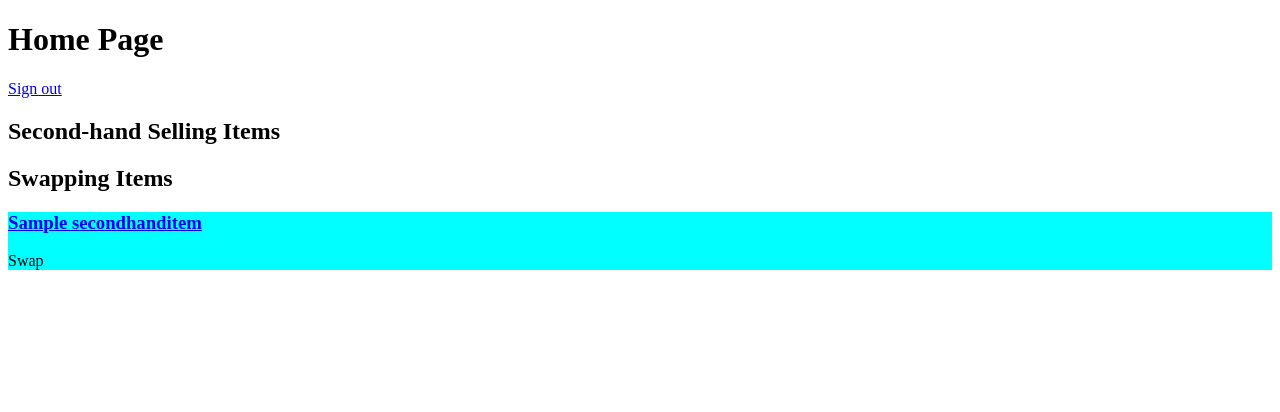
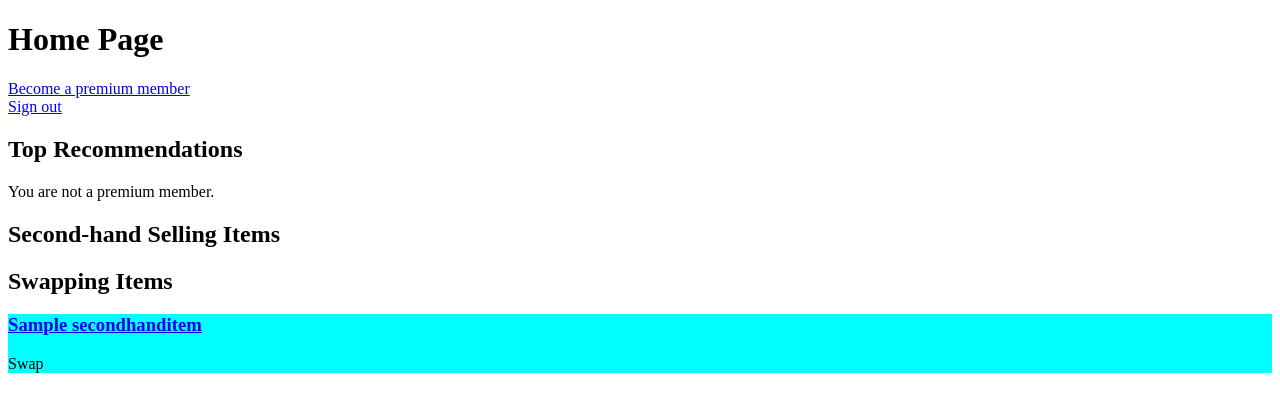
Before and after one commit to Zyd8/kamayan, a Django app: page /home in a window 1280 px wide. Shown: the top 412 px of the page. Run offline with Django 4.2, Linux system fonts and the light colour scheme; a user stored in the database is signed in; tables that the repository leaves empty hold one stand-in row (values such as "Sample post").

Commit message:
do premium user account and home sorting algorithms

```diff
--- a/main/core/views.py
+++ b/main/core/views.py
@@ -3,6 +3,8 @@ from django.contrib.auth import authenticate, login, logout
 from django.contrib.auth.models import User
 from django.shortcuts import render, redirect
 from shopitem.models import SecondHandItem
+from django.contrib.auth.models import Group
+
 
 def index(request):
     context = {
@@ -11,11 +13,22 @@ def index(request):
     return render(request, "index.html", context)
 
 def home(request):
-
+    # Get all second-hand items
     second_hand_items = SecondHandItem.objects.all()
 
+    # Check if the user is a premium member
+    is_premium_member = request.user.groups.filter(name='Premium Users').exists()
+
+    # Filter items based on premium membership
+    if is_premium_member:
+        premium_items = second_hand_items.filter(user__groups__name='Premium Users')
+    else:
+        premium_items = None
+
     context = {
-        'second_hand_items': second_hand_items
+        'second_hand_items': second_hand_items,
+        'premium_items': premium_items,
+        'is_premium_member': is_premium_member
     }
 
     return render(request, 'home.html', context)
@@ -63,3 +76,11 @@ def signout(request):
 def itemroom(request, item_id):
     item = get_object_or_404(SecondHandItem, pk=item_id)
     return render(request, 'itemroom.html', {'item': item})
+
+def become_premium(request):
+    if request.user.is_authenticated:
+        premium_group, created = Group.objects.get_or_create(name='Premium Users')
+        request.user.groups.add(premium_group)
+        return redirect('home')
+    else:
+        return redirect('signin')
--- a/main/templates/home.html
+++ b/main/templates/home.html
@@ -11,11 +11,49 @@
 <body>
     <h1>Home Page</h1>
 
-    {% if request.user.is_authenticated %}
-    <a href="{% url 'signout' %}">Sign out</a>
-    {% else %}
-    <a href="{% url 'signin' %}">Sign in </a>
-    {% endif %}
+    <div>
+        {% if request.user.is_authenticated %}
+            {% if is_premium_member %}
+                <p>Welcome premium member!</p>
+            {% else %}
+                <a href="{% url 'become_premium' %}">Become a premium member</a>
+            {% endif %}
+        {% endif %}
+    </div>
+
+
+    <div>
+        {% if request.user.is_authenticated %}
+        <a href="{% url 'signout' %}">Sign out</a>
+        {% else %}
+        <a href="{% url 'signin' %}">Sign in </a>
+        {% endif %}
+    </div>
+
+    <div>
+        <h2>Top Recommendations</h2>
+        {% if is_premium_member %}
+            {% if premium_items %}
+                {% for item in premium_items %}
+                    {% if not item.isforswap %}
+                        <div style="background-color: cyan;">
+                            <h3><a href="{% url 'itemroom' item.id %}">{{ item.name }}</a></h3>
+                            <p>Price: {{ item.price }}</p>
+                        </div>
+                    {% else %}
+                        <div style="background-color: cyan;">
+                            <h3><a href="{% url 'itemroom' item.id %}">{{ item.name }}</a></h3>
+                            <p>Swap</p>
+                        </div>
+                    {% endif %}
+                {% endfor %}
+            {% else %}
+                <p>No premium member products available.</p>
+            {% endif %}
+        {% else %}
+            <p>You are not a premium member.</p>
+        {% endif %}
+    </div>
 
     <div>
         <h2>Second-hand Selling Items</h2>
@@ -42,8 +80,5 @@
     </div>
 
 
-
-
-
 </body>
 </html>
--- a/main/urls.py
+++ b/main/urls.py
@@ -34,6 +34,7 @@ urlpatterns = [
     path("signin", core_views.signin, name="signin"),
     path("signup", core_views.signup, name="signup"),
     path('signout', core_views.signout, name='signout'),
+    path('premium', core_views.become_premium, name='become_premium'),
     path('item/<int:item_id>/', core_views.itemroom, name='itemroom'),
     path('sell/', include('shopitem.urls')),
     path("admin/", admin.site.urls),
--- a/shopitem/models.py
+++ b/shopitem/models.py
@@ -1,5 +1,6 @@
 from django.db import models
 from django.contrib.auth.models import User
+
 
 def item_image_path(instance, filename):
     return f'shop_item_images/{instance.user.id}/{filename}'
```
Also changed, not shown: main/media/shop_item_images/1/RoutineHeckDatabaseStructure.drawio.svg (added), main/media/shop_item_images/1/Salad_WBS.drawio.png (added), main/media/shop_item_images/1/crochet.drawio.png (added), main/media/shop_item_images/1/i-made-a-pixel-art-wallpaper-for-debian-v0-bmb7ozc16q2b1.png (added).
